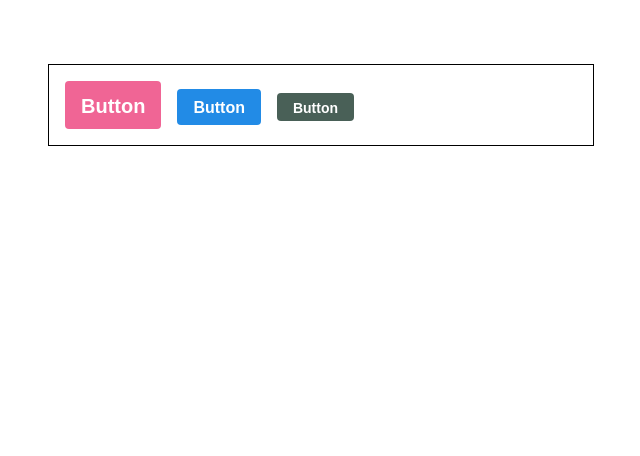
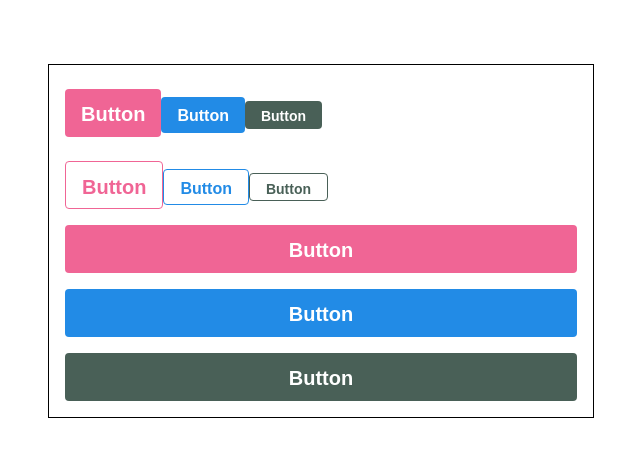
Before and after one commit to sannimdev/react-styling-with-sass, a React (Create React App) app: page / in a window 1280 px wide. Shown: the top 456 px of the page, without its empty margins (319-959 px from the left). Built offline with nearby package versions, Linux system fonts and the light colour scheme.

Commit message:
fullWidth 속성 추가하기

```diff
--- a/src/App.js
+++ b/src/App.js
@@ -35,6 +35,26 @@ function App() {
             Button
           </StyledButton>
         </ButtonGroup>
+        <ButtonGroup>
+          <StyledButton size="large" color="pink" outline>
+            Button
+          </StyledButton>
+          <StyledButton outline>Button</StyledButton>
+          <StyledButton size="small" color="gray" outline>
+            Button
+          </StyledButton>
+        </ButtonGroup>
+        <ButtonGroup>
+          <StyledButton size="large" color="pink" fullWidth>
+            Button
+          </StyledButton>
+          <StyledButton size="large" fullWidth>
+            Button
+          </StyledButton>
+          <StyledButton size="large" color="gray" fullWidth>
+            Button
+          </StyledButton>
+        </ButtonGroup>
       </AppBlock>
     </ThemeProvider>
   );
--- a/src/Components/StyledButton.js
+++ b/src/Components/StyledButton.js
@@ -15,6 +15,17 @@ const colorStyles = css`
       &:active {
         background: ${darken(0.1, selected)};
       }
+      ${(props) =>
+        props.outline &&
+        css`
+          color: ${selected};
+          background: none;
+          border: 1px solid ${selected};
+          &:hover {
+            background: ${selected};
+            color: white;
+          }
+        `}
     `;
   }}
 `;
@@ -47,6 +58,19 @@ const sizeStyles = css`
   `}
 `;
 
+const fullWidthStyle = css`
+  ${(props) =>
+    props.fullWidth &&
+    css`
+      width: 100%;
+      justify-content: center;
+      & + & {
+        margin-left: 0;
+        margin-top: 1rem;
+      }
+    `}
+`;
+
 const Button = styled.button`
   /* 공통 스타일 */
   display: inline-flex;
@@ -65,11 +89,12 @@ const Button = styled.button`
   }
   ${colorStyles}
   ${sizeStyles}
+  ${fullWidthStyle}
 `;
 
-function StyledButton({ children, color, size, ...rest }) {
+function StyledButton({ children, color, size, outline, fullWidth, ...rest }) {
   return (
-    <Button color={color} size={size} {...rest}>
+    <Button color={color} size={size} outline={outline} fullWidth={fullWidth} {...rest}>
       {children}
     </Button>
   );
```
